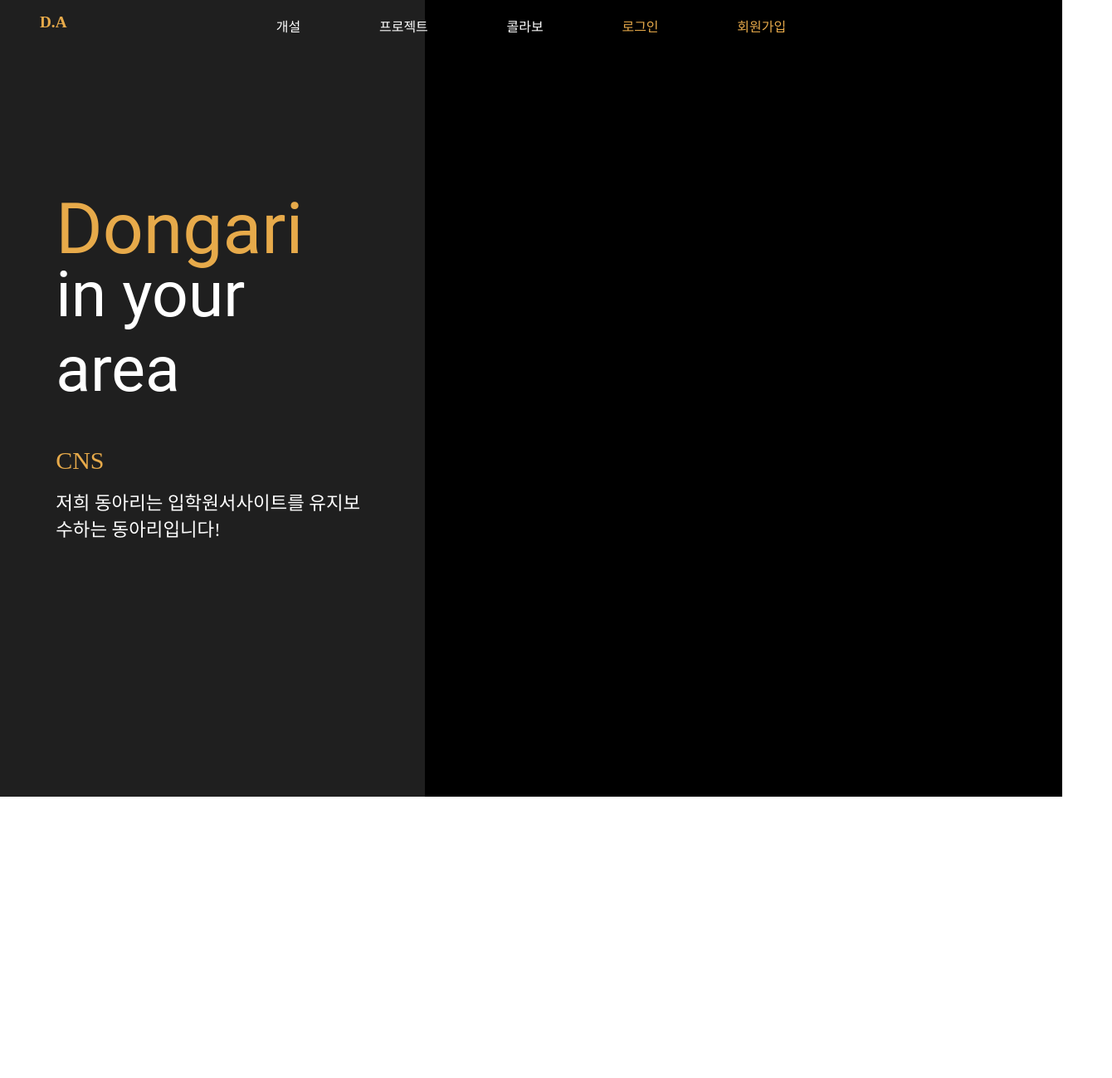
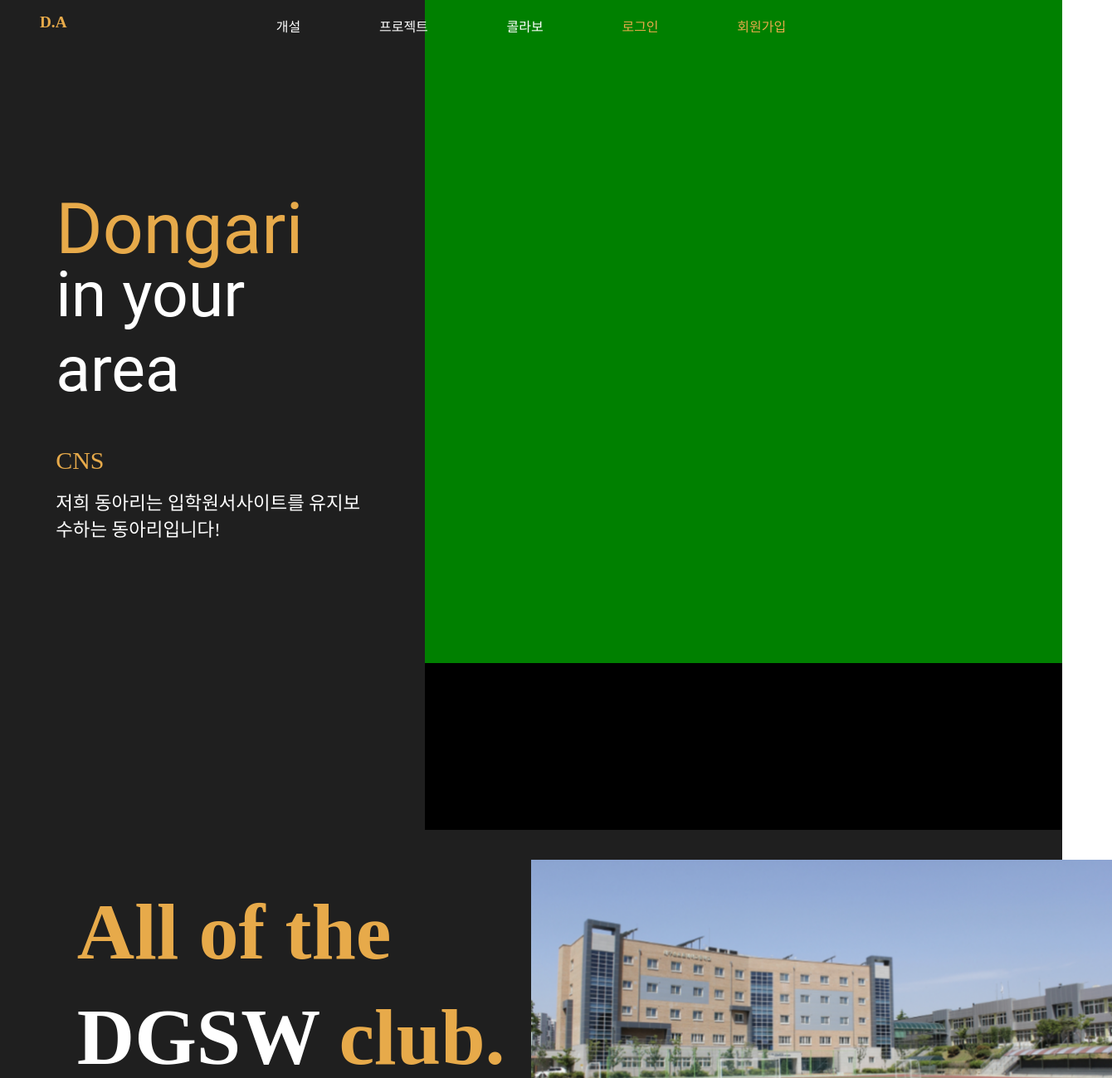
Before and after one commit to dong-area/DongArea-Frontend, a React (Create React App) app: page / in a window 1280 px wide. Shown: the top 1299 px of the page at 83% size, 1340 px wide, since content can reach past the window. Before the commit the page ends 960 px from the top, so only its background shows below. Built offline with nearby package versions, Linux system fonts and the light colour scheme; a web font is replaced by a local one.

Commit message:
ADD :: Main Bottom Title+Img

```diff
--- a/src/pages/Main.jsx
+++ b/src/pages/Main.jsx
@@ -1,11 +1,13 @@
-import React from "react";
+import React, { useState } from "react";
 import Header from "../components/Header";
 import Slogan from "../components/Slogan";
 import * as S from "../style/MainStyle";
+import School from "../asset/school.png";
 
 const Main = () => {
+  const [isFreeClub, setIsFreeClub] = useState(false);
   return (
-    <>
+    <S.Mainform>
       <S.MainImg>
         <S.MainImgLeftArea>
           <S.LeftArea>
@@ -18,8 +20,34 @@ const Main = () => {
             </S.ClubText>
           </S.LeftArea>
         </S.MainImgLeftArea>
+        <S.MainImgRightArea></S.MainImgRightArea>
       </S.MainImg>
-    </>
+      <S.BottomForm>
+        <S.BottomImg src={School} alt="school" />
+        <S.BottomTitle>
+          <S.ClubText fontSize={6} color="#e7aa4a">
+            All of the
+          </S.ClubText>
+          <S.ClubText fontSize={6} color="#e7aa4a">
+            <S.ClubSpanText>DGSW</S.ClubSpanText> club.
+          </S.ClubText>
+          <S.BottomBtnNav>
+            <S.BottomBtn
+              onClick={() => setIsFreeClub(false)}
+              isFree={!isFreeClub}
+            >
+              창체
+            </S.BottomBtn>
+            <S.BottomBtn
+              onClick={() => setIsFreeClub(true)}
+              isFree={isFreeClub}
+            >
+              자율
+            </S.BottomBtn>
+          </S.BottomBtnNav>
+        </S.BottomTitle>
+      </S.BottomForm>
+    </S.Mainform>
   );
 };
 
--- a/src/style/MainStyle.jsx
+++ b/src/style/MainStyle.jsx
@@ -3,7 +3,7 @@ import "./index.css";
 
 export const MainImg = styled.div`
   width: 100%;
-  height: 60rem;
+  height: 62.5rem;
   background-color: black;
 `;
 
@@ -26,3 +26,56 @@ export const LeftArea = styled.nav`
   margin: 10%;
   margin-top: 44%;
 `;
+export const MainImgRightArea = styled.nav`
+  position: absolute;
+  display: inline-block;
+  width: 60%;
+  height: 99.9%;
+  background-color: green;
+`;
+export const Mainform = styled.nav`
+  height: 125.5rem;
+  width: 100%;
+  background-color: #1f1f1f;
+`;
+
+export const ClubSpanText = styled.span`
+  color: white;
+`;
+
+export const BottomForm = styled.nav`
+  background-color: #1f1f1f;
+  width: 100%;
+  height: 50%;
+  font-weight: 700;
+`;
+
+export const BottomTitle = styled.div`
+  padding: 4% 4% 2% 6%;
+`;
+
+export const BottomImg = styled.img`
+  width: 43.75rem;
+  height: 25rem;
+  position absolute;
+  margin : 2.25rem 0rem;
+  margin-left:50%;
+`;
+
+export const BottomBtn = styled.button`
+  background-color: transparent;
+  color: ${(props) => (props.isFree ? "#e7aa4a" : "#fff")};
+  border: 3px solid ${(props) => (props.isFree ? "#e7aa4a" : "#fff")};
+  font-family: "Nanum";
+  padding: 0.7rem 4.5rem;
+  margin-right: 2rem;
+  font-size: 1.5rem;
+  &:hover {
+    color: #e7aa4a;
+    border: 3px solid #e7aa4a;
+  }
+`;
+
+export const BottomBtnNav = styled.nav`
+  margin: 3rem 2rem;
+`;
```
Also changed, not shown: src/style/ClubBoxStyle.jsx (added, +7 -0 lines), src/asset/school.png (added).
